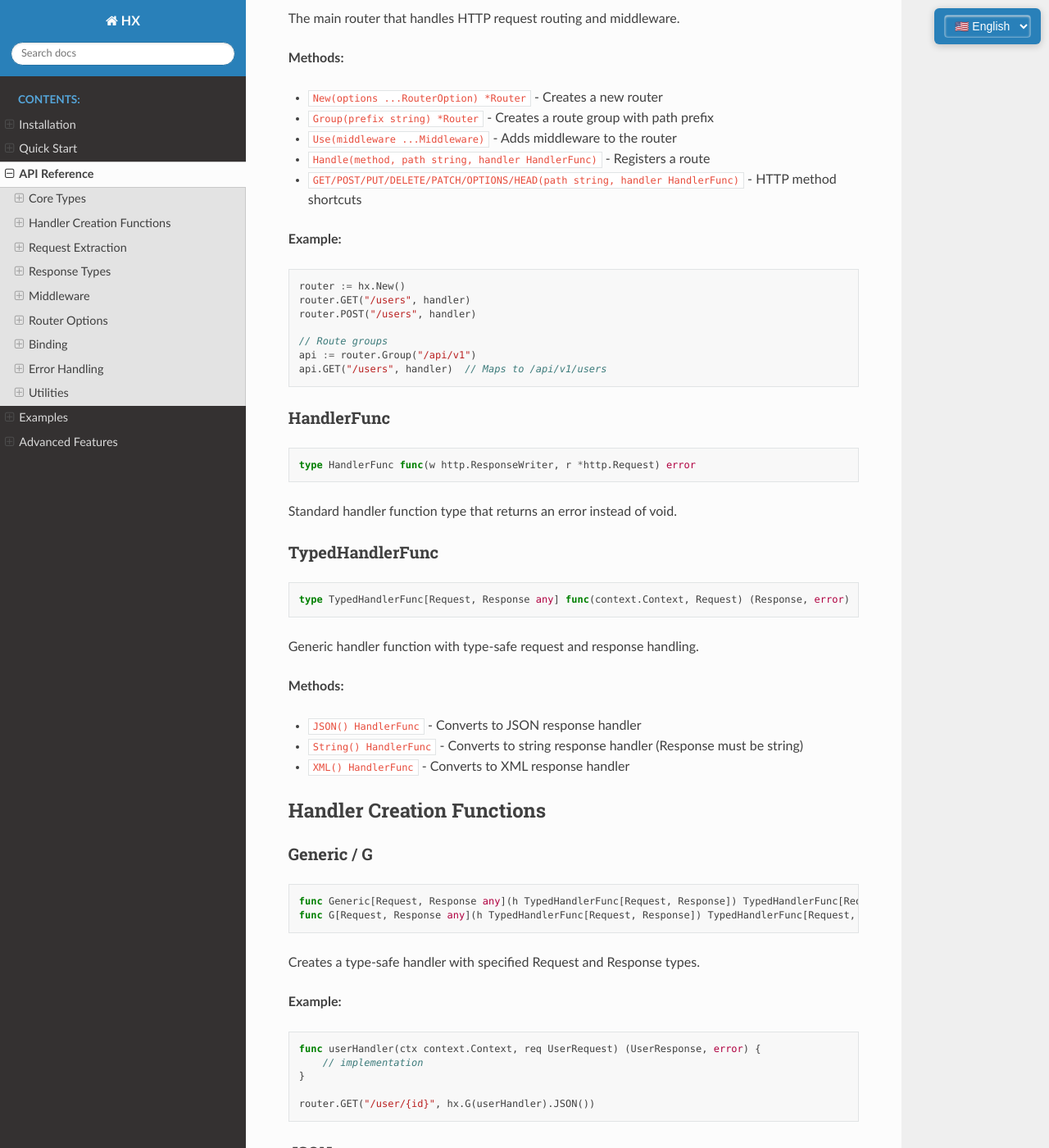
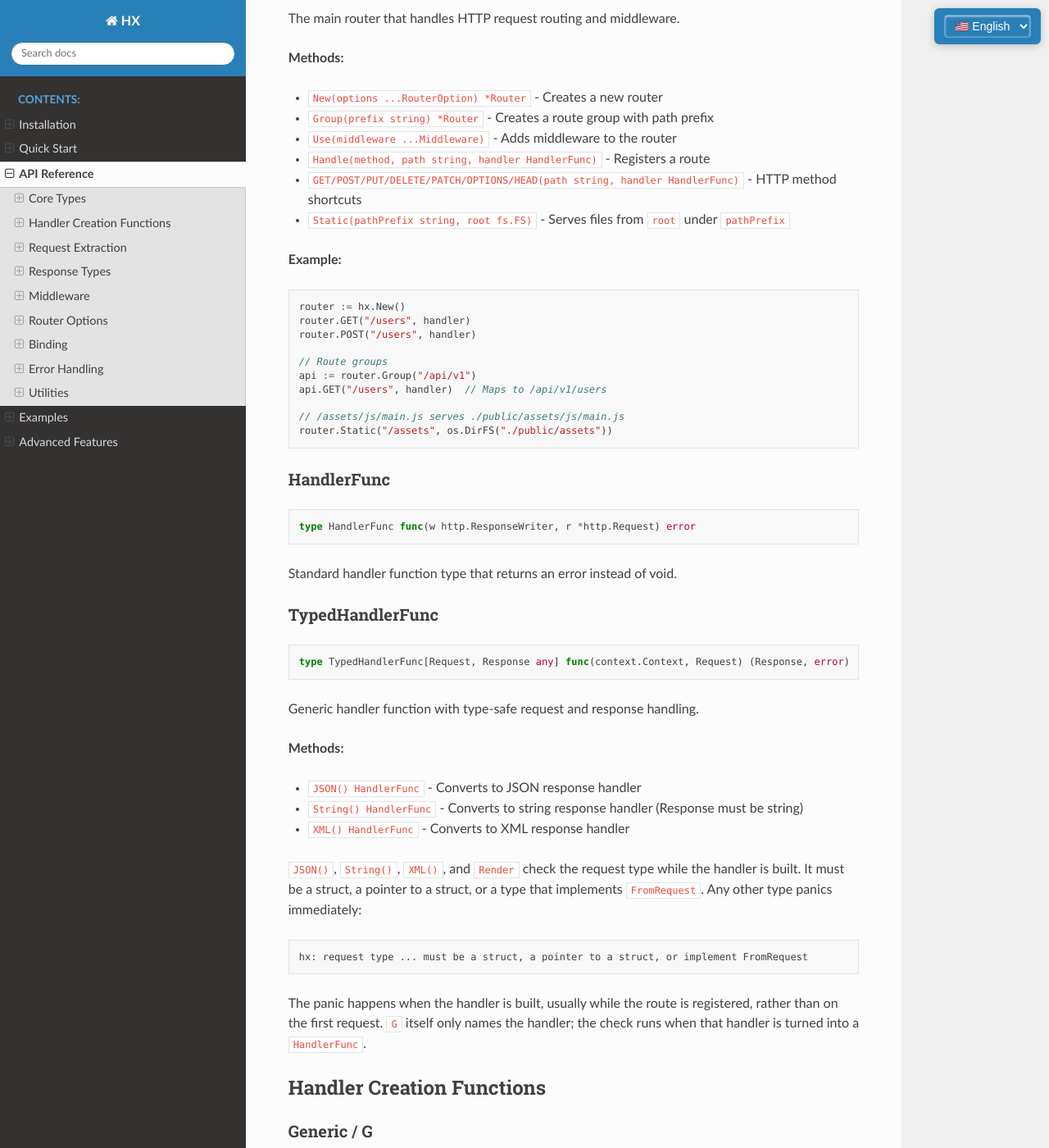
Before and after one commit to eatmoreapple/hx, a Sphinx documentation site: the page built from docs/api.rst, in a window 1280 px wide and 1400 px high, scrolled down 420 px. Shown: the whole window at 82% size. Built offline with Sphinx 7.4.7 and the Read the Docs theme 3.1.0, drawn with Linux system fonts in a browser that asks for light colours; some of the changed text lies outside the part shown.

Commit message:
docs: document optional extractor values and request type checks (#35)
Query, form, header, and cookie fields are optional unless required.
Extractor failures are ExtractError, and unsupported request types panic
while the handler is built.

```diff
--- a/docs/api.rst
+++ b/docs/api.rst
@@ -25,6 +25,7 @@
 * ``Use(middleware ...Middleware)`` - Adds middleware to the router
 * ``Handle(method, path string, handler HandlerFunc)`` - Registers a route
 * ``GET/POST/PUT/DELETE/PATCH/OPTIONS/HEAD(path string, handler HandlerFunc)`` - HTTP method shortcuts
+* ``Static(pathPrefix string, root fs.FS)`` - Serves files from ``root`` under ``pathPrefix``
 
 **Example:**
 
@@ -37,6 +38,9 @@
    // Route groups
    api := router.Group("/api/v1")
    api.GET("/users", handler)  // Maps to /api/v1/users
+
+   // /assets/js/main.js serves ./public/assets/js/main.js
+   router.Static("/assets", os.DirFS("./public/assets"))
 
 HandlerFunc
 ~~~~~~~~~~~
@@ -61,6 +65,18 @@
 * ``JSON() HandlerFunc`` - Converts to JSON response handler
 * ``String() HandlerFunc`` - Converts to string response handler (Response must be string)
 * ``XML() HandlerFunc`` - Converts to XML response handler
+
+``JSON()``, ``String()``, ``XML()``, and ``Render`` check the request type
+while the handler is built. It must be a struct, a pointer to a struct, or a
+type that implements ``FromRequest``. Any other type panics immediately:
+
+.. code-block:: text
+
+   hx: request type ... must be a struct, a pointer to a struct, or implement FromRequest
+
+The panic happens when the handler is built, usually while the route is
+registered, rather than on the first request. ``G`` itself only names the
+handler; the check runs when that handler is turned into a ``HandlerFunc``.
 
 Handler Creation Functions
 --------------------------
@@ -116,7 +132,7 @@
 
 .. code-block:: go
 
-   func E[Response any](h func(ctx context.Context) (Response, error)) TypedHandlerFunc[httpx.Empty, Response]
+   func E[Response any](h func(ctx context.Context) (Response, error)) TypedHandlerFunc[hx.Empty, Response]
 
 Convenience function for handlers that don't require request data.
 
@@ -200,6 +216,28 @@
    type FromCookie[T Value]
 
 Extracts values from HTTP cookies.
+
+Empty and required values
+~~~~~~~~~~~~~~~~~~~~~~~~~
+
+As a struct field, ``FromQuery``, ``FromForm``, ``FromHeader``, and
+``FromCookie`` treat a missing or empty value as the zero value of ``T``.
+Tag the field ``required:"true"`` to return ``extractor.ErrEmptyValue``
+instead.
+
+``FromPath`` is always required. The ``required`` tag does not change path
+parameters.
+
+Calling ``FromRequest`` directly, outside struct-field binding, also rejects
+an empty value.
+
+.. code-block:: go
+
+   type Request struct {
+       Page FromQuery[int]    `hx:"page"`              // missing page is 0
+       Q    FromQuery[string] `hx:"q" required:"true"` // missing q is ErrEmptyValue
+       ID   FromPath[int]     `hx:"id"`                // path parameters are always required
+   }
 
 Value Interface
 ~~~~~~~~~~~~~~~
@@ -438,6 +476,25 @@
 
 Function type for handling errors returned by handlers.
 
+ExtractError
+~~~~~~~~~~~~
+
+.. code-block:: go
+
+   type ExtractError struct {
+       Field string
+       Err   error
+   }
+
+Failures from ``FromRequest`` and ``FromRequestField`` are returned as
+``*httpx.ExtractError``. ``Field`` is the struct field name when a field is
+bound. When the request type itself implements ``FromRequest``, ``Field`` is
+that type's name.
+
+``Unwrap`` returns the original error, so ``errors.Is`` and ``errors.As``
+still match ``extractor.ErrEmptyValue`` and ``httpx.ErrValueNameRequired``.
+An error that already unwraps to ``ExtractError`` is not wrapped again.
+
 **Default Error Handler:**
 
 .. code-block:: go
```
Also changed, not shown: README.md (+4 -0 lines), docs/quickstart.rst (+24 -2 lines), 3 other files.
